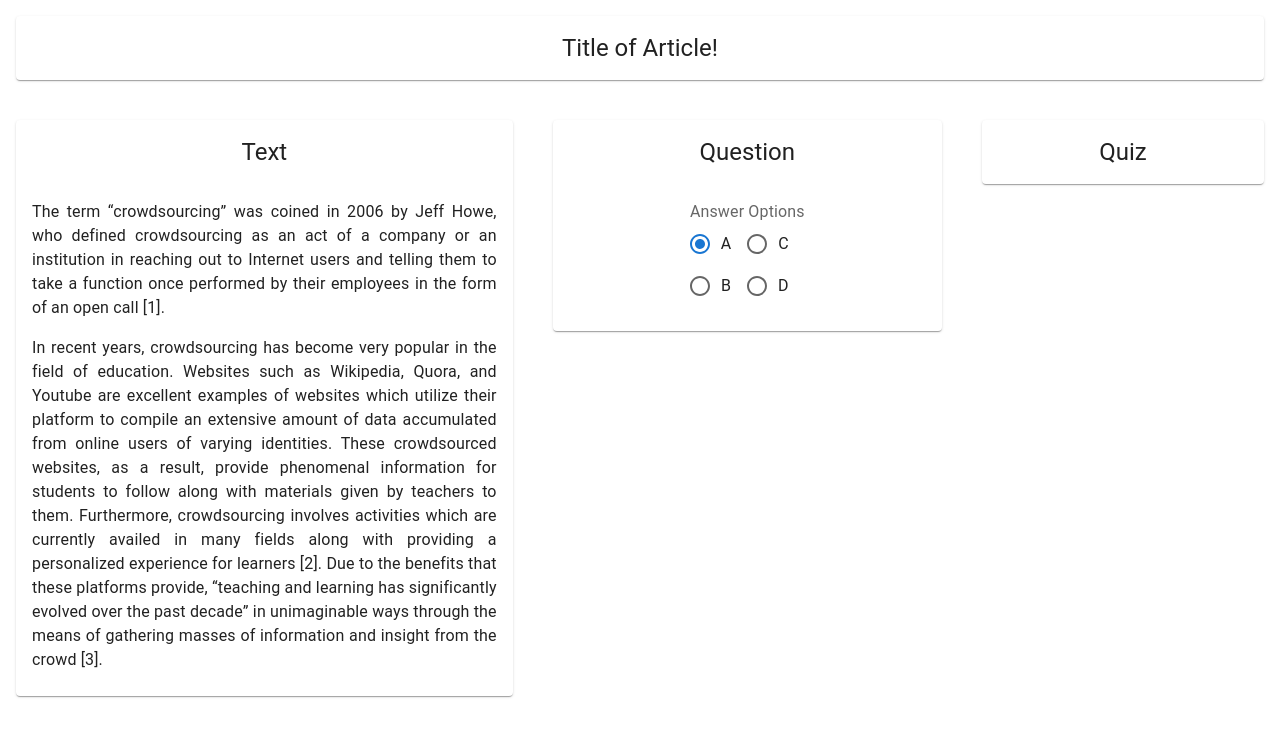
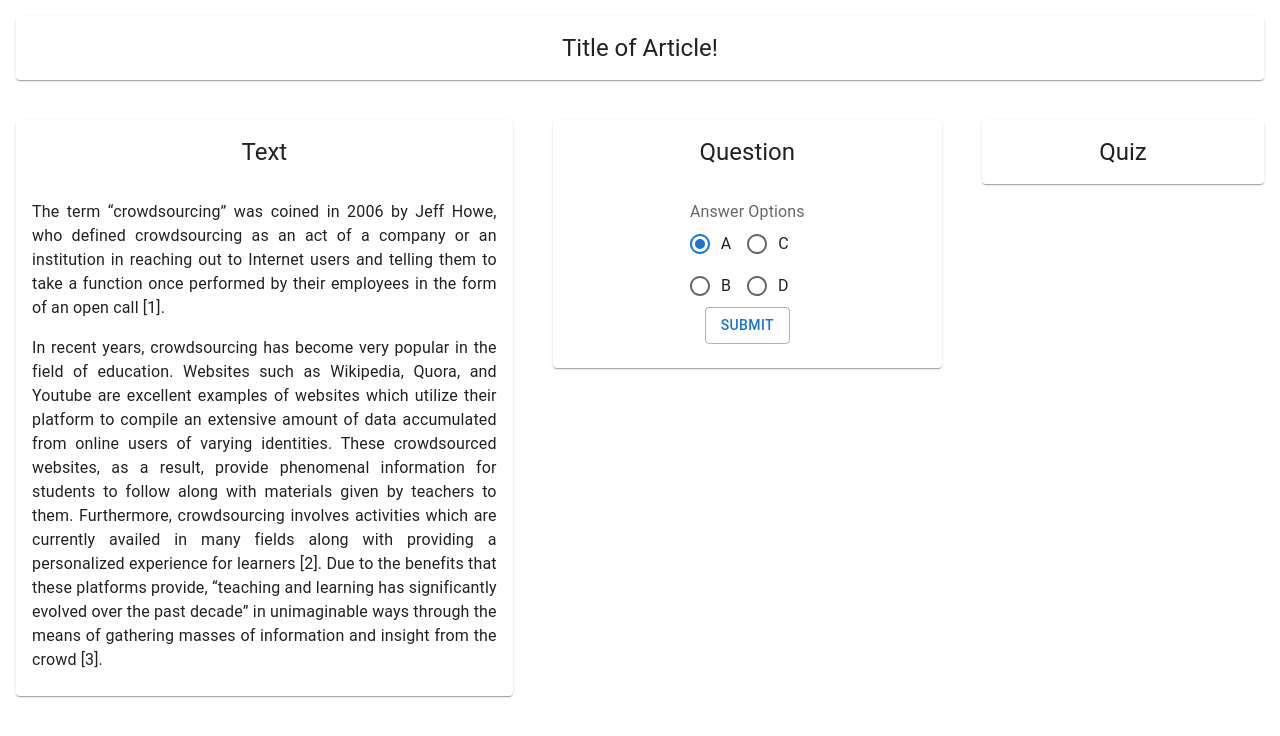
Before and after one commit to hammadfarooqi/Interactpedia, a React (Create React App) app: page / in a window 1280 px wide. Shown: the top 736 px of the page. Built offline with nearby package versions, Linux system fonts and the light colour scheme.

Commit message:
Added submit button

```diff
--- a/src/components/Question.js
+++ b/src/components/Question.js
@@ -1,4 +1,4 @@
-import { Card, FormControl, FormLabel, CardHeader, FormControlLabel, CardContent, Radio, RadioGroup, Grid } from "@mui/material"
+import { Card, FormControl, FormLabel, CardHeader, FormControlLabel, CardContent, Radio, RadioGroup, Grid, Button } from "@mui/material"
 
 const Question = ({title}) => {
   return (
@@ -8,7 +8,7 @@ const Question = ({title}) => {
           title = {title}
         />
         <CardContent>
-          <FormControl>
+          <FormControl onSubmit="">
             <FormLabel id="demo-radio-buttons-group-label">Answer Options</FormLabel>
             <RadioGroup
               aria-labelledby="demo-radio-buttons-group-label"
@@ -26,6 +26,11 @@ const Question = ({title}) => {
               </Grid>
             </RadioGroup>
           </FormControl>
+          <Grid xs={12}>
+            <Button variant="outlined">
+              Submit
+            </Button>
+          </Grid>
         </CardContent>
       </Card>
     </div>
```
